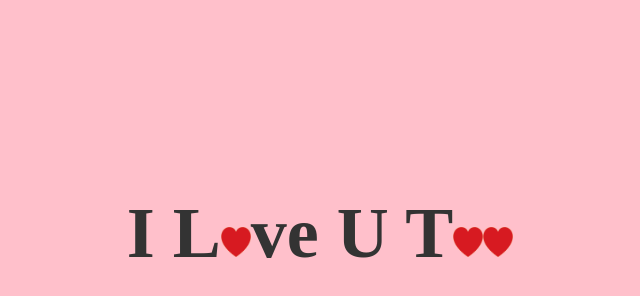
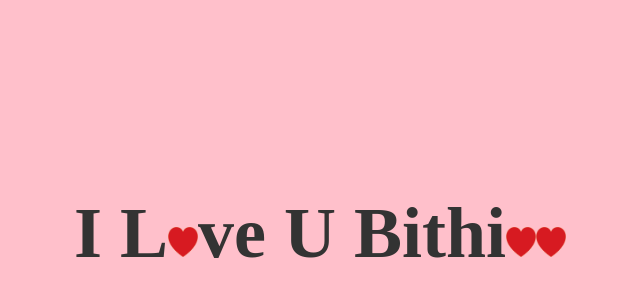
Before and after one commit to mahabubsite/loveyoubithi, a plain HTML site: page yes.html in a window 1280 px wide. Shown: the whole page, without its empty margins (320-960 px from the left). Drawn offline with Linux system fonts and the light colour scheme.

Commit message:
Update yes.html

```diff
--- a/yes.html
+++ b/yes.html
@@ -9,7 +9,7 @@
 <body>
 	<div class="container">
 		<div class="yes">
-			<h2>I L<img src="kisspng-love-heart-love-heart-romance-clip-art-picture-of-red-heart-5aaeb718420cb8.8640685015213995762706.png" alt="">ve U T<img src="kisspng-love-heart-love-heart-romance-clip-art-picture-of-red-heart-5aaeb718420cb8.8640685015213995762706.png" alt=""><img src="kisspng-love-heart-love-heart-romance-clip-art-picture-of-red-heart-5aaeb718420cb8.8640685015213995762706.png" alt=""></h2>
+			<h2>I L<img src="kisspng-love-heart-love-heart-romance-clip-art-picture-of-red-heart-5aaeb718420cb8.8640685015213995762706.png" alt="">ve U Bithi<img src="kisspng-love-heart-love-heart-romance-clip-art-picture-of-red-heart-5aaeb718420cb8.8640685015213995762706.png" alt=""><img src="kisspng-love-heart-love-heart-romance-clip-art-picture-of-red-heart-5aaeb718420cb8.8640685015213995762706.png" alt=""></h2>
 
 		</div>
 	</div>
```
